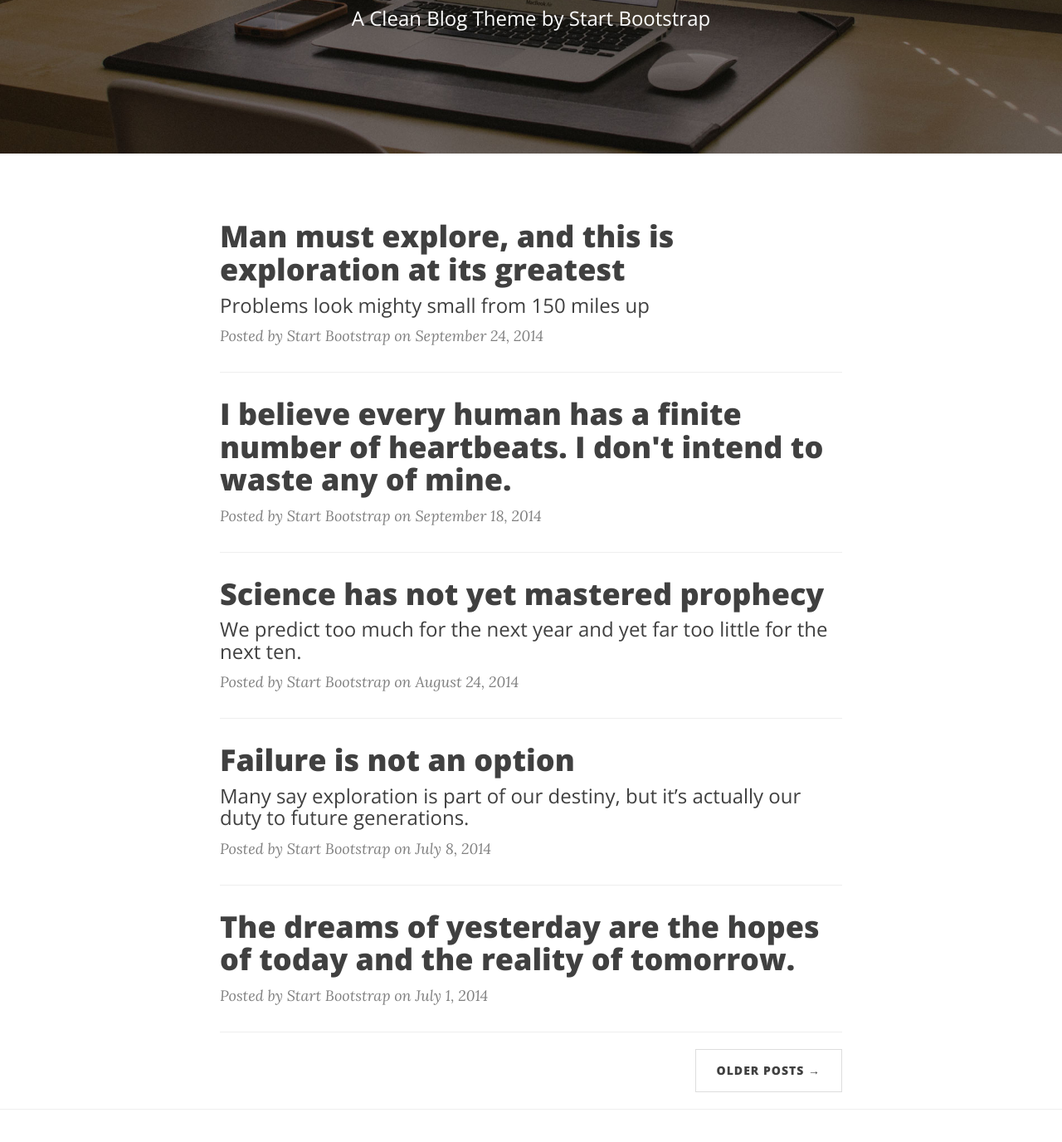
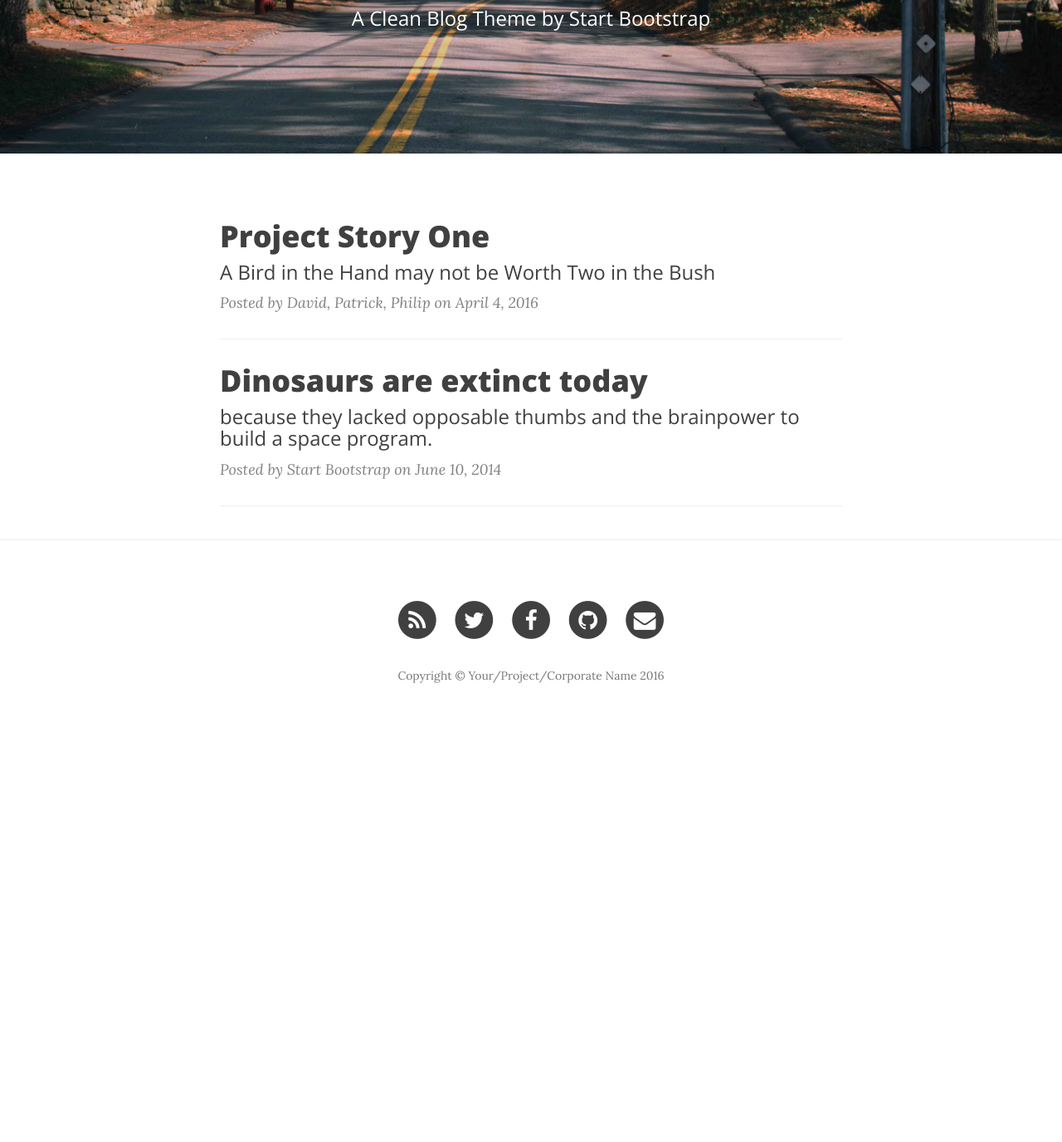
Before and after one commit to neuralolin/DataScience16FinalProject, a Jekyll site: the page built from index.html, in a window 1280 px wide and 1400 px high, scrolled down 263 px. Shown: the top 1376 px of the window at 83% size. Built offline with Jekyll 4.4.1, drawn with Linux system fonts in a browser that asks for light colours; nearby versions of some CDN libraries; the list of posts is cut into pages by our own code; after the commit the page ends 1153 px from its top, so only the background shows below that; some of the changed lines change nothing that is shown; some of the changed text lies outside the part shown.

Commit message:
finally working, added content for story 1

```diff
--- a/_config.yml
+++ b/_config.yml
@@ -1,9 +1,9 @@
 # Site settings
-title: Clean Blog
+title: Neural Olin
 header-img: img/home-bg.jpg
 email: your-email@yourdomain.com
 copyright_name: Your/Project/Corporate Name
-description: "Write your site description here. It will be used as your sites meta description as well!"
+description: ""
 baseurl: "/DataScience16FinalProject"
 url: "http://neuralolin.github.io"
 twitter_username: SBootstrap
--- a/_posts/2014-07-01-dreams.markdown
+++ /dev/null
@@ -1,42 +0,0 @@
----
-layout:     post
-title:      "The dreams of yesterday are the hopes of today and the reality of tomorrow."
-date:       2014-07-01 12:00:00
-author:     "Start Bootstrap"
-header-img: "img/post-bg-02.jpg"
----
-
-<p>Never in all their history have men been able truly to conceive of the world as one: a single sphere, a globe, having the qualities of a globe, a round earth in which all the directions eventually meet, in which there is no center because every point, or none, is center — an equal earth which all men occupy as equals. The airman's earth, if free men make it, will be truly round: a globe in practice, not in theory.</p>
-
-<p>Science cuts two ways, of course; its products can be used for both good and evil. But there's no turning back from science. The early warnings about technological dangers also come from science.</p>
-
-<p>What was most significant about the lunar voyage was not that man set foot on the Moon but that they set eye on the earth.</p>
-
-<p>A Chinese tale tells of some men sent to harm a young girl who, upon seeing her beauty, become her protectors rather than her violators. That's how I felt seeing the Earth for the first time. I could not help but love and cherish her.</p>
-
-<p>For those who have seen the Earth from space, and for the hundreds and perhaps thousands more who will, the experience most certainly changes your perspective. The things that we share in our world are far more valuable than those which divide us.</p>
-
-<h2 class="section-heading">The Final Frontier</h2>
-
-<p>There can be no thought of finishing for ‘aiming for the stars.’ Both figuratively and literally, it is a task to occupy the generations. And no matter how much progress one makes, there is always the thrill of just beginning.</p>
-
-<p>There can be no thought of finishing for ‘aiming for the stars.’ Both figuratively and literally, it is a task to occupy the generations. And no matter how much progress one makes, there is always the thrill of just beginning.</p>
-
-<blockquote>The dreams of yesterday are the hopes of today and the reality of tomorrow. Science has not yet mastered prophecy. We predict too much for the next year and yet far too little for the next ten.</blockquote>
-
-<p>Spaceflights cannot be stopped. This is not the work of any one man or even a group of men. It is a historical process which mankind is carrying out in accordance with the natural laws of human development.</p>
-
-<h2 class="section-heading">Reaching for the Stars</h2>
-
-<p>As we got further and further away, it [the Earth] diminished in size. Finally it shrank to the size of a marble, the most beautiful you can imagine. That beautiful, warm, living object looked so fragile, so delicate, that if you touched it with a finger it would crumble and fall apart. Seeing this has to change a man.</p>
-
-<a href="#">
-    <img src="{{ site.baseurl }}/img/post-sample-image.jpg" alt="Post Sample Image">
-</a>
-<span class="caption text-muted">To go places and do things that have never been done before – that’s what living is all about.</span>
-
-<p>Space, the final frontier. These are the voyages of the Starship Enterprise. Its five-year mission: to explore strange new worlds, to seek out new life and new civilizations, to boldly go where no man has gone before.</p>
-
-<p>As I stand out here in the wonders of the unknown at Hadley, I sort of realize there’s a fundamental truth to our nature, Man must explore, and this is exploration at its greatest.</p>
-
-<p>Placeholder text by <a href="http://spaceipsum.com/">Space Ipsum</a>. Photographs by <a href="https://www.flickr.com/photos/nasacommons/">NASA on The Commons</a>.</p>
--- a/_posts/2014-07-08-failure-is-not-an-option.markdown
+++ /dev/null
@@ -1,43 +0,0 @@
----
-layout:     post
-title:      "Failure is not an option"
-subtitle:   "Many say exploration is part of our destiny, but it’s actually our duty to future generations."
-date:       2014-07-08 12:00:00
-author:     "Start Bootstrap"
-header-img: "img/post-bg-03.jpg"
----
-
-<p>Never in all their history have men been able truly to conceive of the world as one: a single sphere, a globe, having the qualities of a globe, a round earth in which all the directions eventually meet, in which there is no center because every point, or none, is center — an equal earth which all men occupy as equals. The airman's earth, if free men make it, will be truly round: a globe in practice, not in theory.</p>
-
-<p>Science cuts two ways, of course; its products can be used for both good and evil. But there's no turning back from science. The early warnings about technological dangers also come from science.</p>
-
-<p>What was most significant about the lunar voyage was not that man set foot on the Moon but that they set eye on the earth.</p>
-
-<p>A Chinese tale tells of some men sent to harm a young girl who, upon seeing her beauty, become her protectors rather than her violators. That's how I felt seeing the Earth for the first time. I could not help but love and cherish her.</p>
-
-<p>For those who have seen the Earth from space, and for the hundreds and perhaps thousands more who will, the experience most certainly changes your perspective. The things that we share in our world are far more valuable than those which divide us.</p>
-
-<h2 class="section-heading">The Final Frontier</h2>
-
-<p>There can be no thought of finishing for ‘aiming for the stars.’ Both figuratively and literally, it is a task to occupy the generations. And no matter how much progress one makes, there is always the thrill of just beginning.</p>
-
-<p>There can be no thought of finishing for ‘aiming for the stars.’ Both figuratively and literally, it is a task to occupy the generations. And no matter how much progress one makes, there is always the thrill of just beginning.</p>
-
-<blockquote>The dreams of yesterday are the hopes of today and the reality of tomorrow. Science has not yet mastered prophecy. We predict too much for the next year and yet far too little for the next ten.</blockquote>
-
-<p>Spaceflights cannot be stopped. This is not the work of any one man or even a group of men. It is a historical process which mankind is carrying out in accordance with the natural laws of human development.</p>
-
-<h2 class="section-heading">Reaching for the Stars</h2>
-
-<p>As we got further and further away, it [the Earth] diminished in size. Finally it shrank to the size of a marble, the most beautiful you can imagine. That beautiful, warm, living object looked so fragile, so delicate, that if you touched it with a finger it would crumble and fall apart. Seeing this has to change a man.</p>
-
-<a href="#">
-    <img src="{{ site.baseurl }}/img/post-sample-image.jpg" alt="Post Sample Image">
-</a>
-<span class="caption text-muted">To go places and do things that have never been done before – that’s what living is all about.</span>
-
-<p>Space, the final frontier. These are the voyages of the Starship Enterprise. Its five-year mission: to explore strange new worlds, to seek out new life and new civilizations, to boldly go where no man has gone before.</p>
-
-<p>As I stand out here in the wonders of the unknown at Hadley, I sort of realize there’s a fundamental truth to our nature, Man must explore, and this is exploration at its greatest.</p>
-
-<p>Placeholder text by <a href="http://spaceipsum.com/">Space Ipsum</a>. Photographs by <a href="https://www.flickr.com/photos/nasacommons/">NASA on The Commons</a>.</p>
--- a/_posts/2014-08-24-science-has-not-yet-mastered-prophecy.markdown
+++ /dev/null
@@ -1,43 +0,0 @@
----
-layout:     post
-title:      "Science has not yet mastered prophecy"
-subtitle:   "We predict too much for the next year and yet far too little for the next ten."
-date:       2014-08-24 12:00:00
-author:     "Start Bootstrap"
-header-img: "img/post-bg-04.jpg"
----
-
-<p>Never in all their history have men been able truly to conceive of the world as one: a single sphere, a globe, having the qualities of a globe, a round earth in which all the directions eventually meet, in which there is no center because every point, or none, is center — an equal earth which all men occupy as equals. The airman's earth, if free men make it, will be truly round: a globe in practice, not in theory.</p>
-
-<p>Science cuts two ways, of course; its products can be used for both good and evil. But there's no turning back from science. The early warnings about technological dangers also come from science.</p>
-
-<p>What was most significant about the lunar voyage was not that man set foot on the Moon but that they set eye on the earth.</p>
-
-<p>A Chinese tale tells of some men sent to harm a young girl who, upon seeing her beauty, become her protectors rather than her violators. That's how I felt seeing the Earth for the first time. I could not help but love and cherish her.</p>
-
-<p>For those who have seen the Earth from space, and for the hundreds and perhaps thousands more who will, the experience most certainly changes your perspective. The things that we share in our world are far more valuable than those which divide us.</p>
-
-<h2 class="section-heading">The Final Frontier</h2>
-
-<p>There can be no thought of finishing for ‘aiming for the stars.’ Both figuratively and literally, it is a task to occupy the generations. And no matter how much progress one makes, there is always the thrill of just beginning.</p>
-
-<p>There can be no thought of finishing for ‘aiming for the stars.’ Both figuratively and literally, it is a task to occupy the generations. And no matter how much progress one makes, there is always the thrill of just beginning.</p>
-
-<blockquote>The dreams of yesterday are the hopes of today and the reality of tomorrow. Science has not yet mastered prophecy. We predict too much for the next year and yet far too little for the next ten.</blockquote>
-
-<p>Spaceflights cannot be stopped. This is not the work of any one man or even a group of men. It is a historical process which mankind is carrying out in accordance with the natural laws of human development.</p>
-
-<h2 class="section-heading">Reaching for the Stars</h2>
-
-<p>As we got further and further away, it [the Earth] diminished in size. Finally it shrank to the size of a marble, the most beautiful you can imagine. That beautiful, warm, living object looked so fragile, so delicate, that if you touched it with a finger it would crumble and fall apart. Seeing this has to change a man.</p>
-
-<a href="#">
-    <img src="{{ site.baseurl }}/img/post-sample-image.jpg" alt="Post Sample Image">
-</a>
-<span class="caption text-muted">To go places and do things that have never been done before – that’s what living is all about.</span>
-
-<p>Space, the final frontier. These are the voyages of the Starship Enterprise. Its five-year mission: to explore strange new worlds, to seek out new life and new civilizations, to boldly go where no man has gone before.</p>
-
-<p>As I stand out here in the wonders of the unknown at Hadley, I sort of realize there’s a fundamental truth to our nature, Man must explore, and this is exploration at its greatest.</p>
-
-<p>Placeholder text by <a href="http://spaceipsum.com/">Space Ipsum</a>. Photographs by <a href="https://www.flickr.com/photos/nasacommons/">NASA on The Commons</a>.</p>
--- a/_posts/2014-09-18-i-believe.markdown
+++ /dev/null
@@ -1,42 +0,0 @@
----
-layout:     post
-title:      "I believe every human has a finite number of heartbeats. I don't intend to waste any of mine."
-date:       2014-09-18 12:00:00
-author:     "Start Bootstrap"
-header-img: "img/post-bg-05.jpg"
----
-
-<p>Never in all their history have men been able truly to conceive of the world as one: a single sphere, a globe, having the qualities of a globe, a round earth in which all the directions eventually meet, in which there is no center because every point, or none, is center — an equal earth which all men occupy as equals. The airman's earth, if free men make it, will be truly round: a globe in practice, not in theory.</p>
-
-<p>Science cuts two ways, of course; its products can be used for both good and evil. But there's no turning back from science. The early warnings about technological dangers also come from science.</p>
-
-<p>What was most significant about the lunar voyage was not that man set foot on the Moon but that they set eye on the earth.</p>
-
-<p>A Chinese tale tells of some men sent to harm a young girl who, upon seeing her beauty, become her protectors rather than her violators. That's how I felt seeing the Earth for the first time. I could not help but love and cherish her.</p>
-
-<p>For those who have seen the Earth from space, and for the hundreds and perhaps thousands more who will, the experience most certainly changes your perspective. The things that we share in our world are far more valuable than those which divide us.</p>
-
-<h2 class="section-heading">The Final Frontier</h2>
-
-<p>There can be no thought of finishing for ‘aiming for the stars.’ Both figuratively and literally, it is a task to occupy the generations. And no matter how much progress one makes, there is always the thrill of just beginning.</p>
-
-<p>There can be no thought of finishing for ‘aiming for the stars.’ Both figuratively and literally, it is a task to occupy the generations. And no matter how much progress one makes, there is always the thrill of just beginning.</p>
-
-<blockquote>The dreams of yesterday are the hopes of today and the reality of tomorrow. Science has not yet mastered prophecy. We predict too much for the next year and yet far too little for the next ten.</blockquote>
-
-<p>Spaceflights cannot be stopped. This is not the work of any one man or even a group of men. It is a historical process which mankind is carrying out in accordance with the natural laws of human development.</p>
-
-<h2 class="section-heading">Reaching for the Stars</h2>
-
-<p>As we got further and further away, it [the Earth] diminished in size. Finally it shrank to the size of a marble, the most beautiful you can imagine. That beautiful, warm, living object looked so fragile, so delicate, that if you touched it with a finger it would crumble and fall apart. Seeing this has to change a man.</p>
-
-<a href="#">
-    <img src="{{ site.baseurl }}/img/post-sample-image.jpg" alt="Post Sample Image">
-</a>
-<span class="caption text-muted">To go places and do things that have never been done before – that’s what living is all about.</span>
-
-<p>Space, the final frontier. These are the voyages of the Starship Enterprise. Its five-year mission: to explore strange new worlds, to seek out new life and new civilizations, to boldly go where no man has gone before.</p>
-
-<p>As I stand out here in the wonders of the unknown at Hadley, I sort of realize there’s a fundamental truth to our nature, Man must explore, and this is exploration at its greatest.</p>
-
-<p>Placeholder text by <a href="http://spaceipsum.com/">Space Ipsum</a>. Photographs by <a href="https://www.flickr.com/photos/nasacommons/">NASA on The Commons</a>.</p>
--- a/_posts/2014-09-24-man-must-explore.markdown
+++ /dev/null
@@ -1,43 +0,0 @@
----
-layout:     post
-title:      "Man must explore, and this is exploration at its greatest"
-subtitle:   "Problems look mighty small from 150 miles up"
-date:       2014-09-24 12:00:00
-author:     "Start Bootstrap"
-header-img: "img/post-bg-06.jpg"
----
-
-<p>Never in all their history have men been able truly to conceive of the world as one: a single sphere, a globe, having the qualities of a globe, a round earth in which all the directions eventually meet, in which there is no center because every point, or none, is center — an equal earth which all men occupy as equals. The airman's earth, if free men make it, will be truly round: a globe in practice, not in theory.</p>
-
-<p>Science cuts two ways, of course; its products can be used for both good and evil. But there's no turning back from science. The early warnings about technological dangers also come from science.</p>
-
-<p>What was most significant about the lunar voyage was not that man set foot on the Moon but that they set eye on the earth.</p>
-
-<p>A Chinese tale tells of some men sent to harm a young girl who, upon seeing her beauty, become her protectors rather than her violators. That's how I felt seeing the Earth for the first time. I could not help but love and cherish her.</p>
-
-<p>For those who have seen the Earth from space, and for the hundreds and perhaps thousands more who will, the experience most certainly changes your perspective. The things that we share in our world are far more valuable than those which divide us.</p>
-
-<h2 class="section-heading">The Final Frontier</h2>
-
-<p>There can be no thought of finishing for ‘aiming for the stars.’ Both figuratively and literally, it is a task to occupy the generations. And no matter how much progress one makes, there is always the thrill of just beginning.</p>
-
-<p>There can be no thought of finishing for ‘aiming for the stars.’ Both figuratively and literally, it is a task to occupy the generations. And no matter how much progress one makes, there is always the thrill of just beginning.</p>
-
-<blockquote>The dreams of yesterday are the hopes of today and the reality of tomorrow. Science has not yet mastered prophecy. We predict too much for the next year and yet far too little for the next ten.</blockquote>
-
-<p>Spaceflights cannot be stopped. This is not the work of any one man or even a group of men. It is a historical process which mankind is carrying out in accordance with the natural laws of human development.</p>
-
-<h2 class="section-heading">Reaching for the Stars</h2>
-
-<p>As we got further and further away, it [the Earth] diminished in size. Finally it shrank to the size of a marble, the most beautiful you can imagine. That beautiful, warm, living object looked so fragile, so delicate, that if you touched it with a finger it would crumble and fall apart. Seeing this has to change a man.</p>
-
-<a href="#">
-    <img src="{{ site.baseurl }}/img/post-sample-image.jpg" alt="Post Sample Image">
-</a>
-<span class="caption text-muted">To go places and do things that have never been done before – that’s what living is all about.</span>
-
-<p>Space, the final frontier. These are the voyages of the Starship Enterprise. Its five-year mission: to explore strange new worlds, to seek out new life and new civilizations, to boldly go where no man has gone before.</p>
-
-<p>As I stand out here in the wonders of the unknown at Hadley, I sort of realize there’s a fundamental truth to our nature, Man must explore, and this is exploration at its greatest.</p>
-
-<p>Placeholder text by <a href="http://spaceipsum.com/">Space Ipsum</a>. Photographs by <a href="https://www.flickr.com/photos/nasacommons/">NASA on The Commons</a>.</p>
--- /dev/null
+++ b/_posts/2016-04-04-ProjectStory1.markdown
@@ -0,0 +1,24 @@
+---
+layout:     post
+title:      "Project Story One"
+subtitle:   "A Bird in the Hand may not be Worth Two in the Bush"
+date:       2016-04-04
+author:     "David, Patrick, Philip"
+header-img: "img/post-bg-01.jpg"
+---
+
+<h2>A Tale of Twitter</h2>
+
+<p>Working with huge datasets is a hallmark of Data Science. Up until now, that sounded like an amazing idea. However, as we discovered, there is a big difference between working with large datasets and working with bad datasets. Our initial idea of a project revolved around working with Twitter as our dataset, which turns out to be a remarkably bad dataset. But first, our mentality!</p>
+
+<p>For our project idea, we were interested in exploring a time-series based dataset and the influence or correlation of some external factors with this dataset. We initially came from the angle of looking into the stock market as the time series, as there is a lot of publicly available data on it. Along with that, it seemed like an easy dataset in that it contained mainly doubles values and would require little cleaning. For our external factor, we wanted to look into Twitter and the general sentiment that a body of Tweets for a day can show. What we found out was that Twitter utterly sucks. For one, there is no (free) publicly available historical data. The only way to get Twitter data is to use their stream api, which gathers 1% of Twitter in realtime. Yep, that bad. We did not instantly give up however. We started data collection, and up until recently collected about 15 million Tweets. What we realized sadly is that this data meant very little. We could not analyze trends over time, because we were only able to gather data for days at a time, meaning that if something happened in the stock market a week or two ago, we would not have any information linking to it. So we scrapped that idea. Along with that, we realized that if we were going to be collecting Twitter data, this project would quickly turn into more of a data collection project, instead of our goal of an algorithmic/ML and data science influenced project. So, we decided pivoting made the most sense.</p>
+
+<h2>Finding our Wings</h2>
+
+<p>So you may be thinking, what are we even doing. Good question. We are pivoting, and the next move we are looking into is doing something that this team is interested in and can be applied to the course of data science. What we eventually decided was why not start with an algorithm we know we’re interested in, and then apply it from there. This algorithm (and concept as a whole) is neural networks. Very high level, we came up with the plan as follows:</p>
+
+<ul>
+  <li>Learn as much as we can about neural networks</li>
+  <li>Along the way, create some implementations of neural networks and validate their outputs through some simple tests on datasets</li>
+  <li>Use existing implementation(s) of neural networks and apply this to an interesting dataset - perhaps something sports or time-series or gambling/betting related</li>
+</ul>
--- a/contact.html
+++ /dev/null
@@ -1,48 +0,0 @@
----
-layout: page
-title: "Contact"
-description: "Have questions? I have answers (maybe)."
-header-img: "img/contact-bg.jpg"
----
-
-<p>Want to get in touch with me? Fill out the form below to send me a message and I will try to get back to you within 24 hours!</p>
-<!-- Contact Form - Enter your email address on line 19 of the mail/contact_me.php file to make this form work. -->
-<!-- WARNING: Some web hosts do not allow emails to be sent through forms to common mail hosts like Gmail or Yahoo. It's recommended that you use a private domain email address! -->
-<!-- NOTE: To use the contact form, your site must be on a live web host with PHP! The form will not work locally! -->
-<form name="sentMessage" id="contactForm" novalidate>
-    <div class="row control-group">
-        <div class="form-group col-xs-12 floating-label-form-group controls">
-            <label>Name</label>
-            <input type="text" class="form-control" placeholder="Name" id="name" required data-validation-required-message="Please enter your name.">
-            <p class="help-block text-danger"></p>
-        </div>
-    </div>
-    <div class="row control-group">
-        <div class="form-group col-xs-12 floating-label-form-group controls">
-            <label>Email Address</label>
-            <input type="email" class="form-control" placeholder="Email Address" id="email" required data-validation-required-message="Please enter your email address.">
-            <p class="help-block text-danger"></p>
-        </div>
-    </div>
-    <div class="row control-group">
-        <div class="form-group col-xs-12 floating-label-form-group controls">
-            <label>Phone Number</label>
-            <input type="tel" class="form-control" placeholder="Phone Number" id="phone" required data-validation-required-message="Please enter your phone number.">
-            <p class="help-block text-danger"></p>
-        </div>
-    </div>
-    <div class="row control-group">
-        <div class="form-group col-xs-12 floating-label-form-group controls">
-            <label>Message</label>
-            <textarea rows="5" class="form-control" placeholder="Message" id="message" required data-validation-required-message="Please enter a message."></textarea>
-            <p class="help-block text-danger"></p>
-        </div>
-    </div>
-    <br>
-    <div id="success"></div>
-    <div class="row">
-        <div class="form-group col-xs-12">
-            <button type="submit" class="btn btn-default">Send</button>
-        </div>
-    </div>
-</form>
```
Also changed, not shown: README.md, img/contact-bg.jpg (deleted), img/home-bg.jpg, img/post-bg-01.jpg, img/post-sample-image.jpg (deleted), 2 other files.
